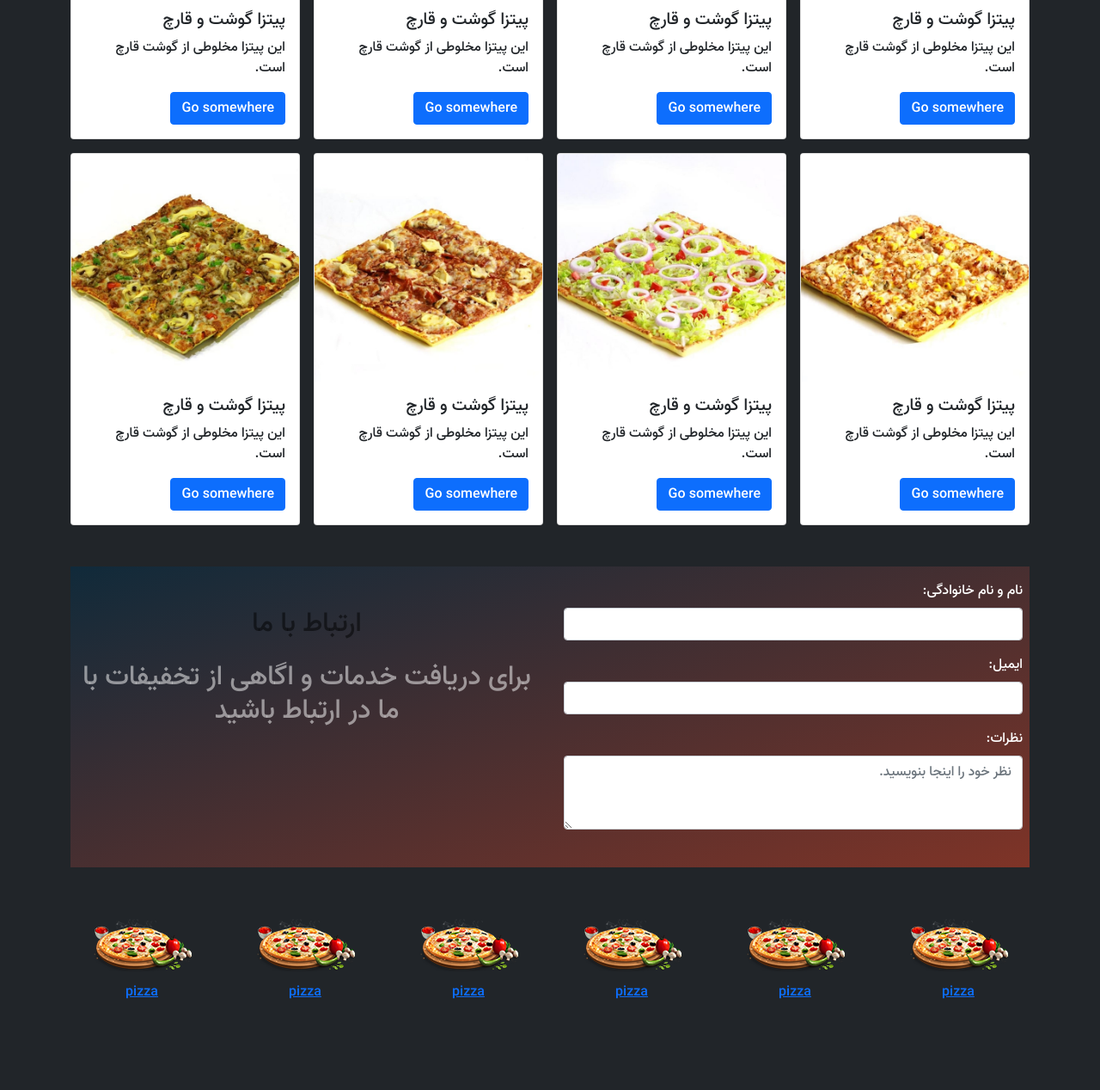
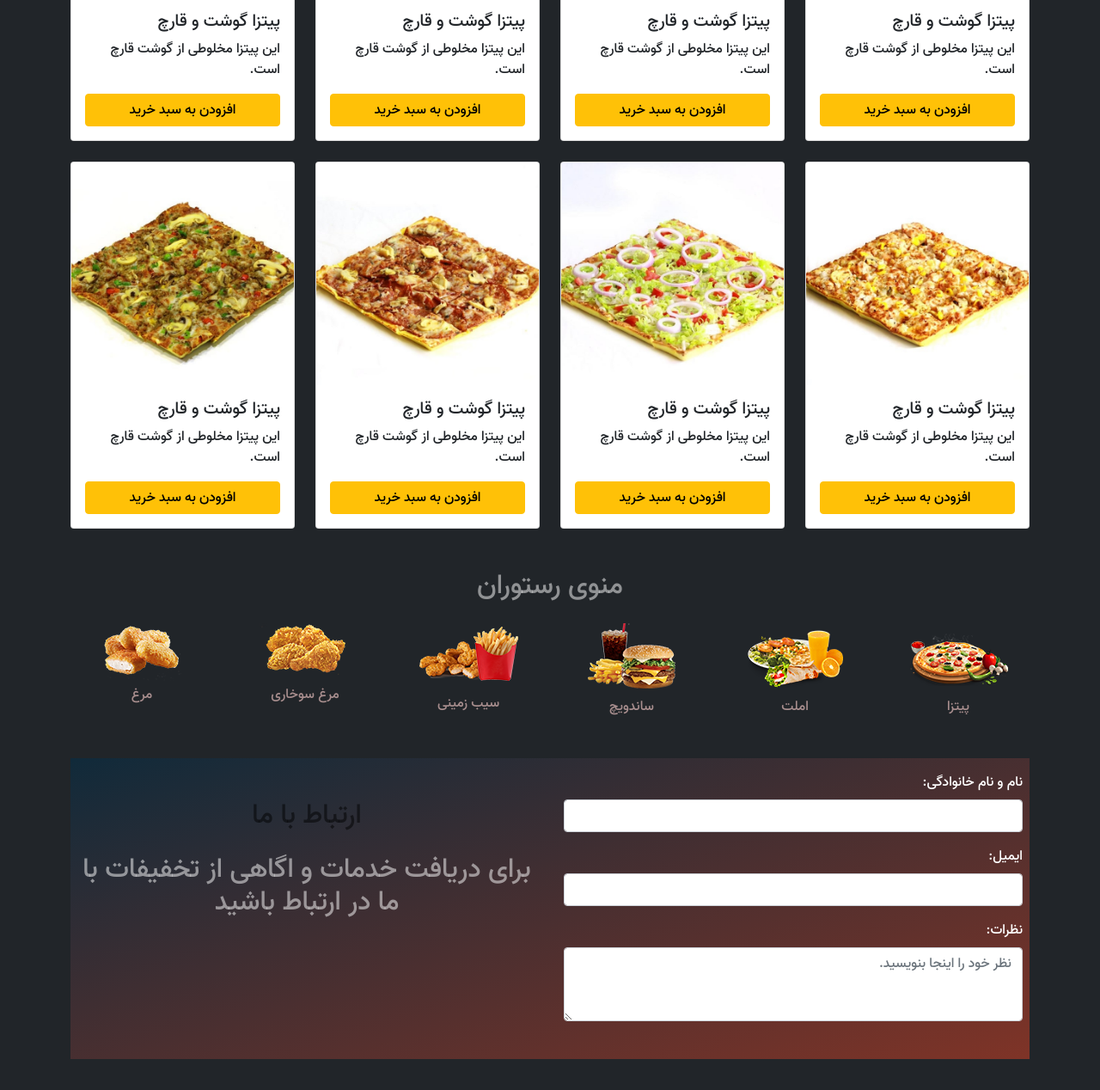
Before and after one commit to adibsadeghi1993/restaurant-bootstrap, a plain HTML site: page index.html in a window 1280 px wide. Shown: the part 912-2180 px from the top of the page at 86% size. Before the commit the page ends 2126 px from the top, so only its background shows below. Drawn offline with Linux system fonts and the light colour scheme.

Commit message:
all section was created successfully

```diff
--- a/index.html
+++ b/index.html
@@ -72,14 +72,14 @@
         </button>
       </div>
 
-      <section class="row row-cols-1 g-3 my-4 row-cols-sm-2 row-cols-md-3 row-cols-lg-4">
+      <section class="row row-cols-1 g-4 my-4 row-cols-sm-2 row-cols-md-3 row-cols-lg-4">
         <div class="card-container">
           <div class="card" >
             <img src="./assets/پیتزا -گوشت-قارچ.jpg" class="card-img-top" alt="...">
             <div class="card-body">
               <h5 class="card-title">پیتزا گوشت و قارچ</h5>
               <p class="card-text">این پیتزا مخلوطی از گوشت  قارچ است.</p>
-              <a href="#" class="btn btn-primary">Go somewhere</a>
+             <button class="btn btn-warning w-100">افزودن به سبد خرید</button>
             </div>
           </div>
         </div>
@@ -89,7 +89,7 @@
             <div class="card-body">
               <h5 class="card-title">پیتزا گوشت و قارچ</h5>
               <p class="card-text">این پیتزا مخلوطی از گوشت  قارچ است.</p>
-              <a href="#" class="btn btn-primary">Go somewhere</a>
+            <button class="btn btn-warning w-100">افزودن به سبد خرید</button>
             </div>
           </div>
         </div>
@@ -99,7 +99,7 @@
             <div class="card-body">
               <h5 class="card-title">پیتزا گوشت و قارچ</h5>
               <p class="card-text">این پیتزا مخلوطی از گوشت  قارچ است.</p>
-              <a href="#" class="btn btn-primary">Go somewhere</a>
+            <button class="btn btn-warning w-100">افزودن به سبد خرید</button>
             </div>
           </div>
         </div>
@@ -109,7 +109,7 @@
             <div class="card-body">
               <h5 class="card-title">پیتزا گوشت و قارچ</h5>
               <p class="card-text">این پیتزا مخلوطی از گوشت  قارچ است.</p>
-              <a href="#" class="btn btn-primary">Go somewhere</a>
+            <button class="btn btn-warning w-100">افزودن به سبد خرید</button>
             </div>
           </div>
         </div>
@@ -119,7 +119,7 @@
             <div class="card-body">
               <h5 class="card-title">پیتزا گوشت و قارچ</h5>
               <p class="card-text">این پیتزا مخلوطی از گوشت  قارچ است.</p>
-              <a href="#" class="btn btn-primary">Go somewhere</a>
+            <button class="btn btn-warning w-100">افزودن به سبد خرید</button>
             </div>
           </div>
         </div>
@@ -129,7 +129,7 @@
             <div class="card-body">
               <h5 class="card-title">پیتزا گوشت و قارچ</h5>
               <p class="card-text">این پیتزا مخلوطی از گوشت  قارچ است.</p>
-              <a href="#" class="btn btn-primary">Go somewhere</a>
+            <button class="btn btn-warning w-100">افزودن به سبد خرید</button>
             </div>
           </div>
         </div>
@@ -139,7 +139,7 @@
             <div class="card-body">
               <h5 class="card-title">پیتزا گوشت و قارچ</h5>
               <p class="card-text">این پیتزا مخلوطی از گوشت  قارچ است.</p>
-              <a href="#" class="btn btn-primary">Go somewhere</a>
+            <button class="btn btn-warning w-100">افزودن به سبد خرید</button>
             </div>
           </div>
         </div>
@@ -149,11 +149,100 @@
             <div class="card-body">
               <h5 class="card-title">پیتزا گوشت و قارچ</h5>
               <p class="card-text">این پیتزا مخلوطی از گوشت  قارچ است.</p>
-              <a href="#" class="btn btn-primary">Go somewhere</a>
+            <button class="btn btn-warning w-100">افزودن به سبد خرید</button>
             </div>
           </div>
         </div>
 
+      </section>
+
+
+      <section class="my-5">
+
+        <h2 class="text-center text-white-50 mb-4">منوی رستوران</h2>
+        <div class="row gy-5">
+
+
+          <div class="col-6 col-sm-2">
+            <div class="product-container ">
+              <div class="product-image  d-flex justify-content-center ">
+                <a class="product-link">
+                <img src="./assets/img/category1.png"/>
+                </a>
+              </div>
+              <div class="product-title  d-flex justify-content-center">
+                <a href="#" class="text-center">پیتزا</a>
+
+              </div>
+            </div>
+          </div>
+          <div class="col-6 col-sm-2">
+            <div class="product-container ">
+              <div class="product-image  d-flex justify-content-center ">
+                <a class="product-link">
+                <img src="./assets/img/category2.png"/>
+                </a>
+              </div>
+              <div class="product-title  d-flex justify-content-center">
+                <a href="#" class="text-center">املت</a>
+
+              </div>
+            </div>
+          </div>
+          <div class="col-6 col-sm-2">
+            <div class="product-container ">
+              <div class="product-image  d-flex justify-content-center ">
+                <a class="product-link">
+                <img src="./assets/img/category3.png"/>
+                </a>
+              </div>
+              <div class="product-title  d-flex justify-content-center">
+                <a href="#" class="text-center">ساندویچ</a>
+
+              </div>
+            </div>
+          </div>
+          <div class="col-6 col-sm-2">
+            <div class="product-container ">
+              <div class="product-image  d-flex justify-content-center ">
+                <a class="product-link">
+                <img src="./assets/img/category4.png"/>
+                </a>
+              </div>
+              <div class="product-title  d-flex justify-content-center">
+                <a href="#" class="text-center">سیب زمینی</a>
+
+              </div>
+            </div>
+          </div>
+          <div class="col-6 col-sm-2">
+            <div class="product-container ">
+              <div class="product-image  d-flex justify-content-center ">
+                <a class="product-link">
+                <img src="./assets/img/category5.png"/>
+                </a>
+              </div>
+              <div class="product-title  d-flex justify-content-center">
+                <a href="#" class="text-center"> مرغ سوخاری</a>
+
+              </div>
+            </div>
+          </div>
+          <div class="col-6 col-sm-2">
+            <div class="product-container ">
+              <div class="product-image  d-flex justify-content-center ">
+                <a class="product-link">
+                <img src="./assets/img/category6.png"/>
+                </a>
+              </div>
+              <div class="product-title  d-flex justify-content-center">
+                <a href="#" class="text-center">مرغ</a>
+
+              </div>
+            </div>
+          </div>
+
+        </div>
       </section>
 
       <section class="my-5 signup_section">
@@ -185,91 +274,7 @@
        </div>
       </section>
 
-      <section class="my-5">
-        <div class="row gy-5">
 
-
-          <div class="col-6 col-sm-2">
-            <div class="product-container ">
-              <div class="product-image  d-flex justify-content-center ">
-                <a class="product-link">
-                <img src="./assets/img/category1.png"/>
-                </a>
-              </div>
-              <div class="product-title  d-flex justify-content-center">
-                <a href="#" class="text-center">pizza</a>
-
-              </div>
-            </div>
-          </div>
-          <div class="col-6 col-sm-2">
-            <div class="product-container ">
-              <div class="product-image  d-flex justify-content-center ">
-                <a class="product-link">
-                <img src="./assets/img/category1.png"/>
-                </a>
-              </div>
-              <div class="product-title  d-flex justify-content-center">
-                <a href="#" class="text-center">pizza</a>
-
-              </div>
-            </div>
-          </div>
-          <div class="col-6 col-sm-2">
-            <div class="product-container ">
-              <div class="product-image  d-flex justify-content-center ">
-                <a class="product-link">
-                <img src="./assets/img/category1.png"/>
-                </a>
-              </div>
-              <div class="product-title  d-flex justify-content-center">
-                <a href="#" class="text-center">pizza</a>
-
-              </div>
-            </div>
-          </div>
-          <div class="col-6 col-sm-2">
-            <div class="product-container ">
-              <div class="product-image  d-flex justify-content-center ">
-                <a class="product-link">
-                <img src="./assets/img/category1.png"/>
-                </a>
-              </div>
-              <div class="product-title  d-flex justify-content-center">
-                <a href="#" class="text-center">pizza</a>
-
-              </div>
-            </div>
-          </div>
-          <div class="col-6 col-sm-2">
-            <div class="product-container ">
-              <div class="product-image  d-flex justify-content-center ">
-                <a class="product-link">
-                <img src="./assets/img/category1.png"/>
-                </a>
-              </div>
-              <div class="product-title  d-flex justify-content-center">
-                <a href="#" class="text-center">pizza</a>
-
-              </div>
-            </div>
-          </div>
-          <div class="col-6 col-sm-2">
-            <div class="product-container ">
-              <div class="product-image  d-flex justify-content-center ">
-                <a class="product-link">
-                <img src="./assets/img/category1.png"/>
-                </a>
-              </div>
-              <div class="product-title  d-flex justify-content-center">
-                <a href="#" class="text-center">pizza</a>
-
-              </div>
-            </div>
-          </div>
-
-        </div>
-      </section>
 
 
 
--- a/main.css
+++ b/main.css
@@ -72,6 +72,10 @@ body{
     transform: translateX(-50%) translateY(-50%) scale(1);
 
 }
+.product-title a{
+    text-decoration: none;
+    color: rgb(168, 142, 142);
+}
 
 
 
```
